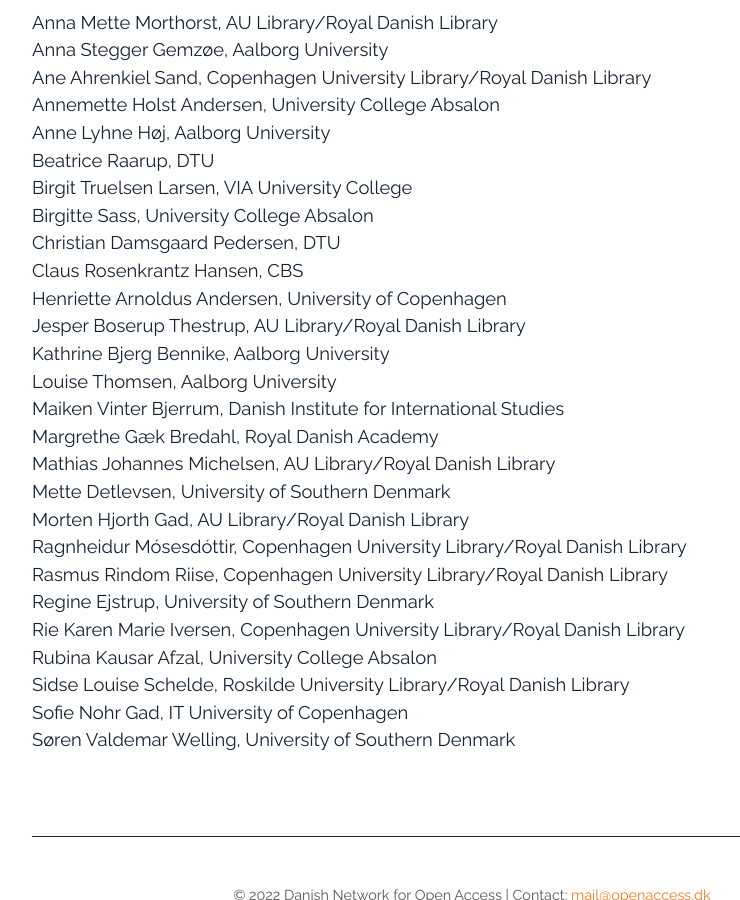
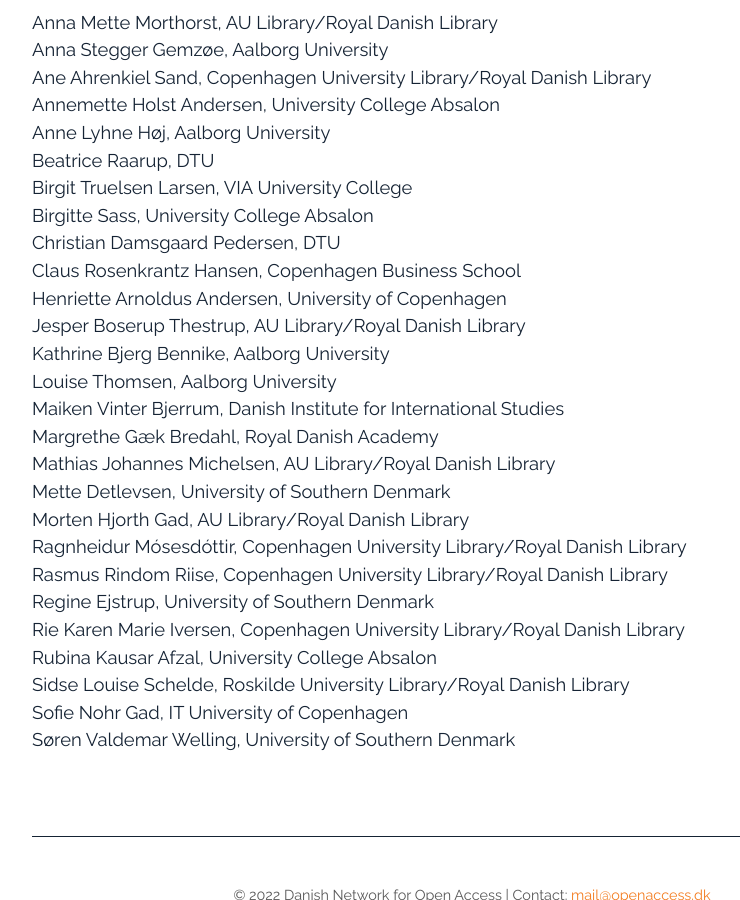
Before and after one commit to openaccess-dk/openaccess-dk.github.io, a Jekyll site: the page built from index.md, in a window 1280 px wide and 900 px high, scrolled down 680 px. Shown: the whole window, without its empty margins (168-908 px from the left). Built offline with Jekyll 4.4.1, drawn with Linux system fonts in a browser that asks for light colours.

Commit message:
Update index.md

```diff
--- a/index.md
+++ b/index.md
@@ -23,7 +23,7 @@
 Birgit Truelsen Larsen, VIA University College<br/>
 Birgitte Sass, University College Absalon<br/>
 Christian Damsgaard Pedersen, DTU<br/>
-Claus Rosenkrantz Hansen, CBS<br/>
+Claus Rosenkrantz Hansen, Copenhagen Business School<br/>
 Henriette Arnoldus Andersen, University of Copenhagen<br/>
 Jesper Boserup Thestrup, AU Library/Royal Danish Library<br/>
 Kathrine Bjerg Bennike, Aalborg University<br/>
```
